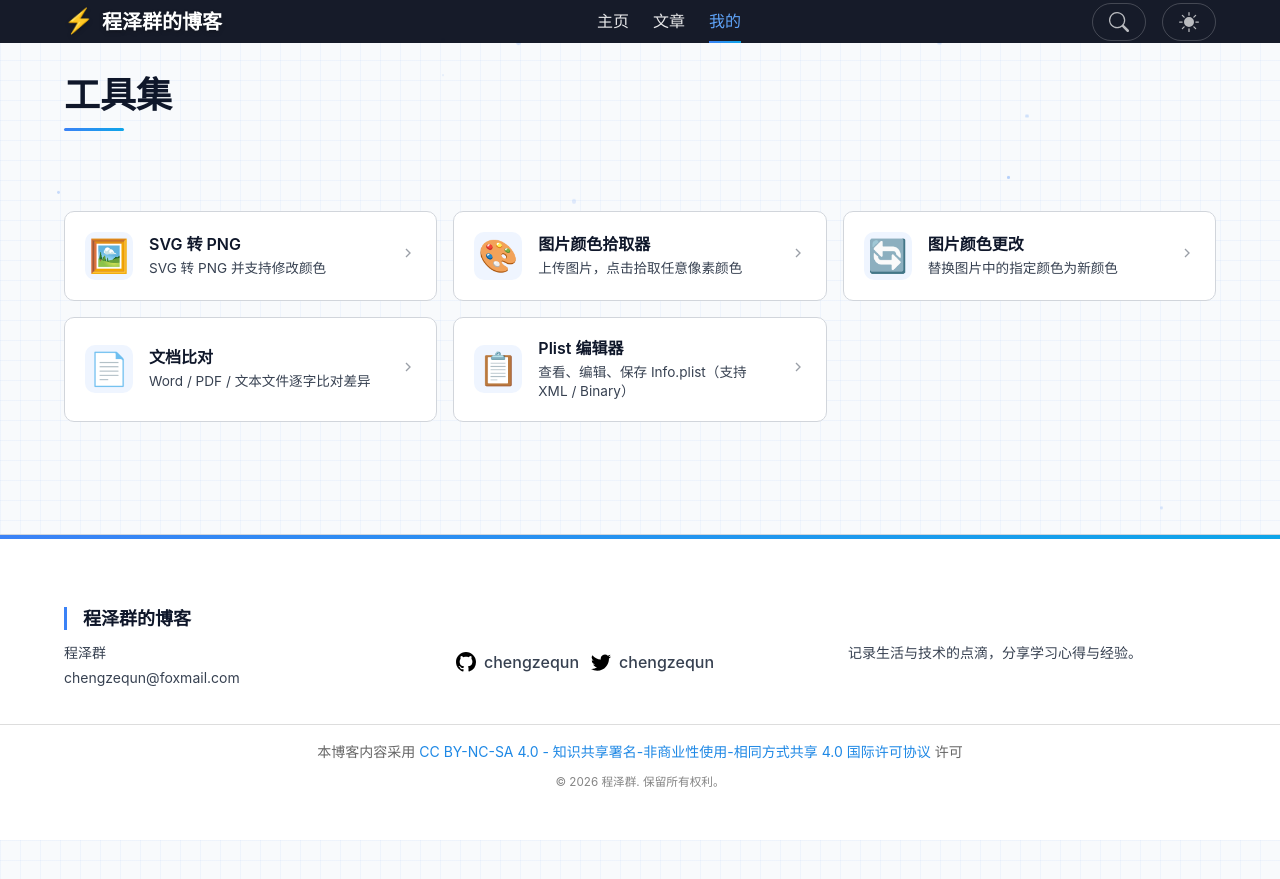
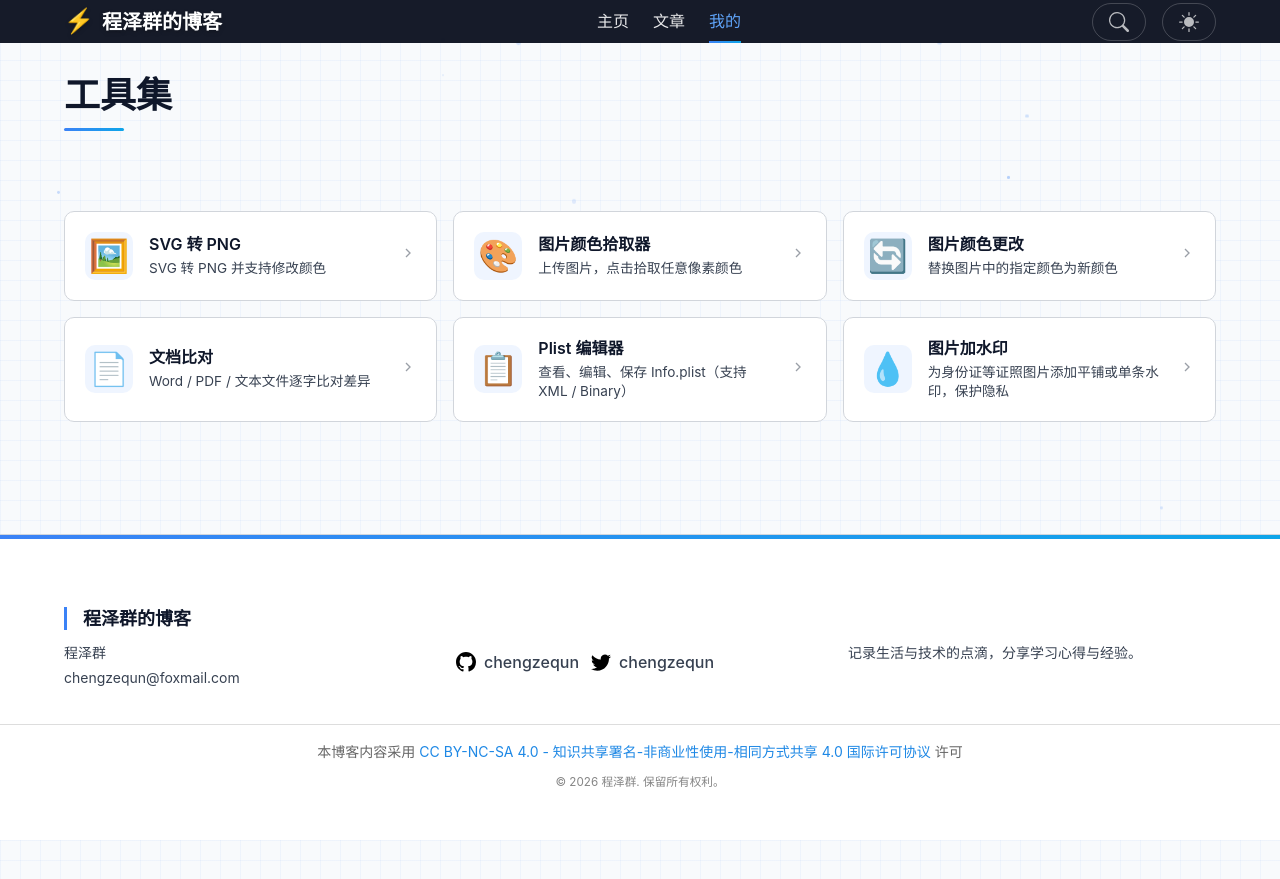
Before and after one commit to chengzequn/chengzequn.github.io, a Jekyll site: the page built from tools.html, in a window 1280 px wide. Shown: the top 879 px of the page. Built offline with Jekyll 4.4.1, drawn with Linux system fonts in a browser that asks for light colours.

Commit message:
feat(tools): 添加图片加水印工具

```diff
--- a/_data/tools.yml
+++ b/_data/tools.yml
@@ -27,3 +27,9 @@
   description: 查看、编辑、保存 Info.plist（支持 XML / Binary）
   url: /tools/plist-editor/
   external: false
+
+- name: 图片加水印
+  icon: "💧"
+  description: 为身份证等证照图片添加平铺或单条水印，保护隐私
+  url: /tools/watermark/
+  external: false
--- /dev/null
+++ b/tools/watermark/index.html
@@ -0,0 +1,469 @@
+---
+layout: default
+title: 图片加水印
+permalink: /tools/watermark/
+---
+
+<style>
+  /* 加水印工具样式 */
+  .wm-upload-zone {
+    border: 2px dashed #d1d5db;
+    border-radius: 12px;
+    padding: 3rem 2rem;
+    text-align: center;
+    cursor: pointer;
+    transition: all 0.25s ease;
+    background: #ffffff;
+  }
+  .wm-upload-zone:hover,
+  .wm-upload-zone--active {
+    border-color: #3b82f6;
+    background: rgba(59, 130, 246, 0.04);
+  }
+  .wm-upload-icon { color: #374151; margin-bottom: 1rem; }
+  .wm-upload-text { font-size: 1rem; color: #0f172a; margin: 0 0 0.25rem; }
+  .wm-upload-hint { font-size: 0.8rem; color: #374151; margin: 0; }
+  .wm-upload-note {
+    margin-top: 0.75rem;
+    font-size: 0.78rem;
+    color: #059669;
+  }
+
+  .wm-workspace { display: flex; flex-direction: column; gap: 1.25rem; }
+  .wm-toolbar { display: flex; align-items: center; gap: 0.5rem; flex-wrap: wrap; }
+
+  .wm-main {
+    display: flex;
+    gap: 1.5rem;
+    align-items: flex-start;
+  }
+
+  /* 预览区 */
+  .wm-preview-panel { flex: 1; min-width: 0; }
+  .wm-canvas-box {
+    position: relative;
+    border: 1px solid #d1d5db;
+    border-radius: 10px;
+    overflow: hidden;
+    background: repeating-conic-gradient(#f1f5f9 0% 25%, transparent 0% 50%) 50% / 16px 16px;
+    display: flex;
+    justify-content: center;
+  }
+  .wm-canvas-box canvas { display: block; max-width: 100%; height: auto; }
+  .wm-hint { margin-top: 0.5rem; font-size: 0.8rem; color: #374151; }
+
+  /* 控制面板 */
+  .wm-controls {
+    width: 300px;
+    flex-shrink: 0;
+    border: 1px solid #d1d5db;
+    border-radius: 10px;
+    padding: 1.25rem;
+    background: #ffffff;
+    display: flex;
+    flex-direction: column;
+    gap: 1rem;
+  }
+  .wm-field { display: flex; flex-direction: column; gap: 0.35rem; }
+  .wm-label { font-size: 0.85rem; color: #374151; }
+  .wm-label b { color: #0f172a; font-weight: 600; }
+
+  .wm-text-input {
+    width: 100%;
+    box-sizing: border-box;
+    padding: 0.5rem 0.6rem;
+    border: 1px solid #d1d5db;
+    border-radius: 6px;
+    font-size: 0.9rem;
+    color: #0f172a;
+    background: #ffffff;
+  }
+  .wm-text-input:focus {
+    outline: none;
+    border-color: #3b82f6;
+    box-shadow: 0 0 0 3px rgba(59, 130, 246, 0.08);
+  }
+  .wm-select {
+    width: 100%;
+    padding: 0.4rem 0.5rem;
+    border: 1px solid #d1d5db;
+    border-radius: 6px;
+    font-size: 0.85rem;
+    color: #0f172a;
+    background: #ffffff;
+  }
+
+  .wm-slider-row {
+    display: flex;
+    align-items: center;
+    gap: 0.6rem;
+  }
+  .wm-slider {
+    flex: 1;
+    accent-color: #3b82f6;
+  }
+  .wm-slider-val {
+    width: 3rem;
+    text-align: right;
+    font-size: 0.8rem;
+    color: #374151;
+    font-family: Consolas, Menlo, monospace;
+  }
+
+  .wm-options { display: flex; gap: 1rem; flex-wrap: wrap; }
+  .wm-radio {
+    display: inline-flex;
+    align-items: center;
+    gap: 0.35rem;
+    font-size: 0.85rem;
+    color: #0f172a;
+    cursor: pointer;
+  }
+  .wm-radio input { accent-color: #3b82f6; }
+
+  .wm-colors { display: flex; align-items: center; gap: 0.5rem; flex-wrap: wrap; }
+  .wm-color-picker { width: 36px; height: 36px; padding: 2px; border: 1px solid #d1d5db; border-radius: 6px; cursor: pointer; background: transparent; }
+  .wm-color-picker::-webkit-color-swatch-wrapper { padding: 0; }
+  .wm-color-picker::-webkit-color-swatch { border-radius: 4px; border: none; }
+  .wm-swatch {
+    width: 28px; height: 28px;
+    border-radius: 6px;
+    border: 2px solid #d1d5db;
+    cursor: pointer;
+    transition: transform 0.15s;
+  }
+  .wm-swatch:hover { transform: scale(1.1); }
+  .wm-swatch--active { border-color: #3b82f6; box-shadow: 0 0 0 2px rgba(59,130,246,.25); }
+
+  .wm-actions { display: flex; gap: 0.5rem; flex-wrap: wrap; }
+  .wm-btn {
+    padding: 0.5rem 1rem;
+    border: 1px solid #d1d5db;
+    border-radius: 6px;
+    background: #ffffff;
+    color: #0f172a;
+    font-size: 0.85rem;
+    cursor: pointer;
+    transition: all 0.2s;
+    font-family: inherit;
+  }
+  .wm-btn:hover { border-color: #3b82f6; color: #3b82f6; }
+  .wm-btn--primary {
+    background: #3b82f6;
+    border-color: #3b82f6;
+    color: #ffffff;
+  }
+  .wm-btn--primary:hover { background: #2563eb; color: #ffffff; }
+  .wm-btn:disabled { opacity: 0.5; cursor: not-allowed; }
+  .wm-btn:disabled:hover { border-color: #d1d5db; color: #0f172a; }
+
+  @media (max-width: 720px) {
+    .wm-main { flex-direction: column; }
+    .wm-controls { width: 100%; }
+  }
+</style>
+
+<article class="page h-entry">
+  <header class="page-header">
+    <a class="tool-back-link" href="{{ '/tools' | relative_url }}">← 返回工具集</a>
+    <h1 class="page-title p-name">图片加水印</h1>
+  </header>
+
+  <div class="tool-container">
+    <!-- 上传区 -->
+    <div class="wm-upload-zone" id="uploadZone">
+      <div class="wm-upload-icon">
+        <svg width="48" height="48" viewBox="0 0 24 24" fill="none" stroke="currentColor" stroke-width="1.5" stroke-linecap="round" stroke-linejoin="round">
+          <path d="M21 15v4a2 2 0 0 1-2 2H5a2 2 0 0 1-2-2v-4"/>
+          <polyline points="17 8 12 3 7 8"/>
+          <line x1="12" y1="3" x2="12" y2="15"/>
+        </svg>
+      </div>
+      <p class="wm-upload-text">拖拽图片到此处，或点击上传</p>
+      <p class="wm-upload-hint">支持 JPG、PNG、WebP 等格式，适用于身份证、营业执照等证照</p>
+      <p class="wm-upload-note">🔒 图片仅在本地浏览器处理，不会上传到任何服务器</p>
+      <input type="file" id="fileInput" accept="image/*" hidden>
+    </div>
+
+    <!-- 工作区 -->
+    <div class="wm-workspace" id="workspace" style="display:none;">
+      <div class="wm-toolbar">
+        <button class="wm-btn" id="reuploadBtn">← 重新上传</button>
+        <button class="wm-btn wm-btn--primary" id="downloadBtn" disabled>下载水印图片</button>
+      </div>
+
+      <div class="wm-main">
+        <!-- 预览 -->
+        <div class="wm-preview-panel">
+          <div class="wm-canvas-box">
+            <canvas id="canvas"></canvas>
+          </div>
+          <p class="wm-hint">下方调整参数后，水印实时预览；点击「下载水印图片」按原图分辨率导出。</p>
+        </div>
+
+        <!-- 控制面板 -->
+        <div class="wm-controls">
+          <div class="wm-field">
+            <label class="wm-label" for="textInput"><b>水印文字</b></label>
+            <select class="wm-select" id="templateSelect">
+              <option value="">— 选择常用模板 —</option>
+              <option value="本图片仅用于【】办理使用，他用无效">仅用于办理业务</option>
+              <option value="仅用于身份核验，再次复印无效">仅用于身份核验</option>
+              <option value="本证件仅供【】使用">仅供指定用途</option>
+            </select>
+            <input class="wm-text-input" id="textInput" type="text" maxlength="60"
+                   value="本图片仅用于身份核验，他用无效"
+                   placeholder="请输入水印文字，如：仅用于办理…">
+          </div>
+
+          <div class="wm-field">
+            <label class="wm-label"><b>水印样式</b></label>
+            <div class="wm-options">
+              <label class="wm-radio">
+                <input type="radio" name="mode" value="tile" checked> 平铺
+              </label>
+              <label class="wm-radio">
+                <input type="radio" name="mode" value="single"> 居中单条
+              </label>
+            </div>
+          </div>
+
+          <div class="wm-field">
+            <label class="wm-label" for="fontSlider"><b>字号</b>（占图片宽度 %）</label>
+            <div class="wm-slider-row">
+              <input class="wm-slider" id="fontSlider" type="range" min="1" max="20" step="0.5" value="5">
+              <span class="wm-slider-val" id="fontVal">5%</span>
+            </div>
+          </div>
+
+          <div class="wm-field" id="spacingField">
+            <label class="wm-label" for="spacingSlider"><b>平铺文字间距</b></label>
+            <div class="wm-slider-row">
+              <input class="wm-slider" id="spacingSlider" type="range" min="0.5" max="8" step="0.5" value="2">
+              <span class="wm-slider-val" id="spacingVal">2</span>
+            </div>
+          </div>
+
+          <div class="wm-field">
+            <label class="wm-label" for="opacitySlider"><b>透明度</b></label>
+            <div class="wm-slider-row">
+              <input class="wm-slider" id="opacitySlider" type="range" min="5" max="100" value="35">
+              <span class="wm-slider-val" id="opacityVal">35%</span>
+            </div>
+          </div>
+
+          <div class="wm-field">
+            <label class="wm-label" for="angleSlider"><b>倾斜角度</b></label>
+            <div class="wm-slider-row">
+              <input class="wm-slider" id="angleSlider" type="range" min="0" max="90" value="30">
+              <span class="wm-slider-val" id="angleVal">30°</span>
+            </div>
+          </div>
+
+          <div class="wm-field">
+            <label class="wm-label"><b>颜色</b></label>
+            <div class="wm-colors">
+              <input class="wm-color-picker" id="colorPicker" type="color" value="#9ca3af">
+              <span class="wm-swatch wm-swatch--active" data-color="#9ca3af" style="background:#9ca3af;"></span>
+              <span class="wm-swatch" data-color="#ffffff" style="background:#ffffff;"></span>
+              <span class="wm-swatch" data-color="#ef4444" style="background:#ef4444;"></span>
+              <span class="wm-swatch" data-color="#1f2937" style="background:#1f2937;"></span>
+            </div>
+          </div>
+        </div>
+      </div>
+    </div>
+  </div>
+</article>
+
+<script>
+(function() {
+  'use strict';
+
+  var uploadZone = document.getElementById('uploadZone');
+  var fileInput = document.getElementById('fileInput');
+  var workspace = document.getElementById('workspace');
+  var canvas = document.getElementById('canvas');
+  var ctx = canvas.getContext('2d');
+  var downloadBtn = document.getElementById('downloadBtn');
+
+  var img = null;
+
+  // 控制项
+  var textInput = document.getElementById('textInput');
+  var templateSelect = document.getElementById('templateSelect');
+  var modeInputs = document.querySelectorAll('input[name="mode"]');
+  var fontSlider = document.getElementById('fontSlider');
+  var fontVal = document.getElementById('fontVal');
+  var spacingField = document.getElementById('spacingField');
+  var spacingSlider = document.getElementById('spacingSlider');
+  var spacingVal = document.getElementById('spacingVal');
+  var opacitySlider = document.getElementById('opacitySlider');
+  var opacityVal = document.getElementById('opacityVal');
+  var angleSlider = document.getElementById('angleSlider');
+  var angleVal = document.getElementById('angleVal');
+  var colorPicker = document.getElementById('colorPicker');
+  var swatches = document.querySelectorAll('.wm-swatch');
+
+  var PREVIEW_MAX_W = 1280;
+
+  // --- 上传 ---
+  uploadZone.addEventListener('click', function() { fileInput.click(); });
+  fileInput.addEventListener('change', function(e) { handleFile(e.target.files[0]); });
+
+  uploadZone.addEventListener('dragover', function(e) {
+    e.preventDefault();
+    uploadZone.classList.add('wm-upload-zone--active');
+  });
+  uploadZone.addEventListener('dragleave', function() {
+    uploadZone.classList.remove('wm-upload-zone--active');
+  });
+  uploadZone.addEventListener('drop', function(e) {
+    e.preventDefault();
+    uploadZone.classList.remove('wm-upload-zone--active');
+    var file = e.dataTransfer.files[0];
+    if (file && file.type && file.type.indexOf('image/') === 0) handleFile(file);
+  });
+
+  document.getElementById('reuploadBtn').addEventListener('click', function() {
+    workspace.style.display = 'none';
+    uploadZone.style.display = 'block';
+    fileInput.value = '';
+    img = null;
+    downloadBtn.disabled = true;
+  });
+
+  function handleFile(file) {
+    if (!file) return;
+    var reader = new FileReader();
+    reader.onload = function(e) {
+      var image = new Image();
+      image.onload = function() {
+        img = image;
+        uploadZone.style.display = 'none';
+        workspace.style.display = 'flex';
+        render();
+      };
+      image.src = e.target.result;
+    };
+    reader.readAsDataURL(file);
+  }
+
+  // --- 控件事件（改动即重绘） ---
+  function bind(input, onInput) {
+    input.addEventListener('input', onInput);
+    input.addEventListener('change', onInput);
+  }
+
+  bind(textInput, render);
+  bind(templateSelect, function() {
+    if (templateSelect.value) {
+      textInput.value = templateSelect.value;
+      templateSelect.selectedIndex = 0;
+    }
+    render();
+  });
+  modeInputs.forEach(function(r) { bind(r, render); });
+  bind(fontSlider, function() { fontVal.textContent = fontSlider.value + '%'; render(); });
+  bind(spacingSlider, function() { spacingVal.textContent = spacingSlider.value; render(); });
+  bind(opacitySlider, function() { opacityVal.textContent = opacitySlider.value + '%'; render(); });
+  bind(angleSlider, function() { angleVal.textContent = angleSlider.value + '°'; render(); });
+  bind(colorPicker, function() {
+    swatches.forEach(function(s) { s.classList.remove('wm-swatch--active'); });
+    render();
+  });
+  swatches.forEach(function(s) {
+    s.addEventListener('click', function() {
+      colorPicker.value = s.dataset.color;
+      swatches.forEach(function(x) { x.classList.remove('wm-swatch--active'); });
+      s.classList.add('wm-swatch--active');
+      render();
+    });
+  });
+
+  function getMode() {
+    for (var i = 0; i < modeInputs.length; i++) {
+      if (modeInputs[i].checked) return modeInputs[i].value;
+    }
+    return 'tile';
+  }
+
+  // --- 渲染 ---
+  function render() {
+    if (!img) return;
+    var srcW = img.naturalWidth;
+    var srcH = img.naturalHeight;
+    var scale = Math.min(1, PREVIEW_MAX_W / srcW);
+    draw(srcW * scale, srcH * scale);
+  }
+
+  function draw(w, h) {
+    canvas.width = Math.round(w);
+    canvas.height = Math.round(h);
+    ctx.clearRect(0, 0, canvas.width, canvas.height);
+    ctx.drawImage(img, 0, 0, canvas.width, canvas.height);
+
+    var text = textInput.value.trim();
+    if (!text) {
+      downloadBtn.disabled = true;
+      return;
+    }
+    downloadBtn.disabled = false;
+
+    var fontSize = Math.max(10, canvas.width * (parseFloat(fontSlider.value) / 100));
+    var angle = parseFloat(angleSlider.value);
+    var opacity = parseFloat(opacitySlider.value) / 100;
+    var color = colorPicker.value;
+    var mode = getMode();
+
+    ctx.save();
+    ctx.globalAlpha = opacity;
+    ctx.fillStyle = color;
+    ctx.font = 'bold ' + fontSize + 'px "PingFang SC", "Microsoft YaHei", sans-serif';
+    ctx.textAlign = 'center';
+    ctx.textBaseline = 'middle';
+
+    ctx.translate(canvas.width / 2, canvas.height / 2);
+    ctx.rotate(-angle * Math.PI / 180);
+
+    if (mode === 'tile') {
+      // 按文字实际尺寸排布，避免文字相互重叠
+      var textW = ctx.measureText(text).width;
+      var textH = fontSize;
+      var spacing = parseFloat(spacingSlider.value);
+      var gapX = fontSize * spacing;               // 文字之间的横向间距
+      var gapY = fontSize * spacing * 0.6;         // 纵向间距稍小，更紧凑
+      var stepX = textW + gapX;
+      var stepY = textH + gapY;
+
+      // 旋转后图片在旋转坐标系中的范围（保证四角都盖到）
+      var rad = angle * Math.PI / 180;
+      var cosA = Math.abs(Math.cos(rad));
+      var sinA = Math.abs(Math.sin(rad));
+      var rangeX = (canvas.width * cosA + canvas.height * sinA) / 2 + textW;
+      var rangeY = (canvas.width * sinA + canvas.height * cosA) / 2 + textH;
+
+      for (var x = -rangeX; x <= rangeX; x += stepX) {
+        for (var y = -rangeY; y <= rangeY; y += stepY) {
+          ctx.fillText(text, x, y);
+        }
+      }
+    } else {
+      ctx.fillText(text, 0, 0);
+    }
+
+    ctx.restore();
+  }
+
+  // --- 下载（按原图分辨率导出） ---
+  downloadBtn.addEventListener('click', function() {
+    if (!img) return;
+    draw(img.naturalWidth, img.naturalHeight);
+    var link = document.createElement('a');
+    link.download = 'watermarked.png';
+    link.href = canvas.toDataURL('image/png');
+    link.click();
+    render(); // 恢复预览分辨率
+  });
+})();
+</script>
```
